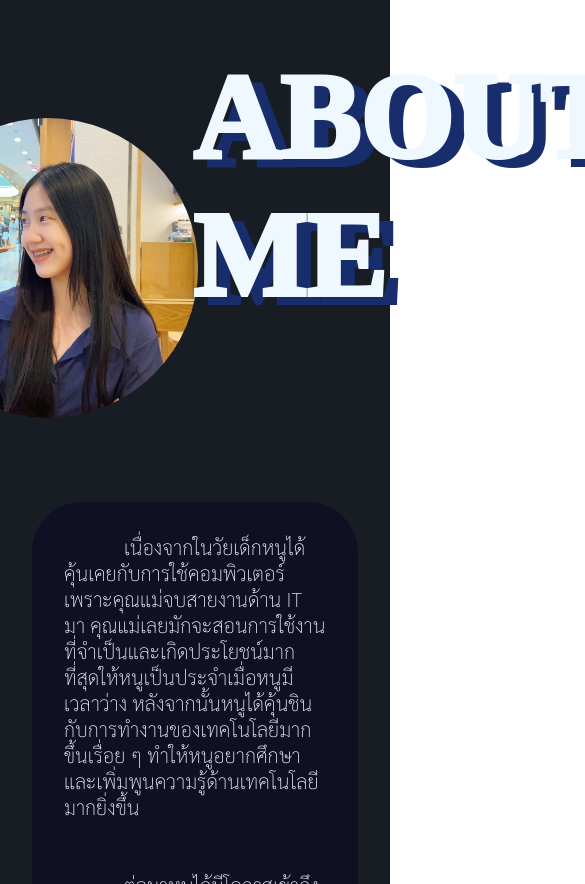
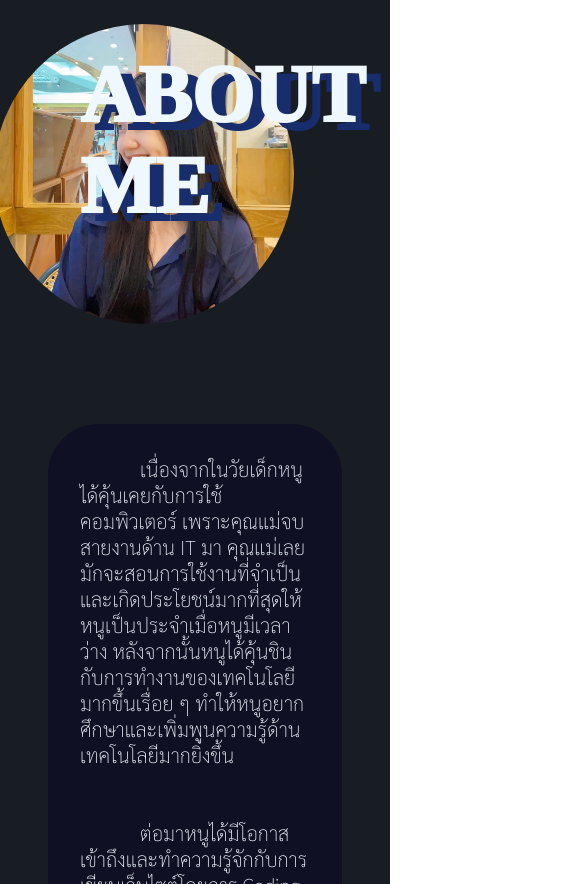
Before and after one commit to xiangxiang24/Website-Portfolio, a plain HTML site: page aboutme.html in a window 390 px wide. Shown: the part 216-1100 px from the top of the page, 585 px wide, since content can reach past the window. Drawn offline with Linux system fonts and the light colour scheme; a web font is replaced by a local one.

Commit message:
media screen D3

```diff
--- a/aboutme.html
+++ b/aboutme.html
@@ -124,7 +124,31 @@ img
             padding: 2rem;
         }
     /*Media screen of web*/
-
+    @media (max-width:1024px)
+    {
+        .text{margin-top: 5rem;}
+        .picture h1{font-size: 100px; width: 50%;}
+        .photo img{margin-right: -2rem; margin-top: 0rem;}
+    }
+    @media (max-width:1200px)
+    {
+        .picture h1{margin-left: 8rem;}
+        .photo img{margin-right: -2rem;}
+    }
+    @media (max-width:1044px)
+    {
+        .picture h1{font-size: 90px;}
+        .photo img{margin-right: -2rem;}
+    }
+    @media (max-width:768px)
+    {
+        .picture h1{font-size: 80px; margin-left: 5rem;}
+        .photo img{margin-right: -6rem;}
+    }
+    @media (max-width:1440px)
+    {
+        .text{margin: 3rem;}
+    }
     </style>
 </head>
 <body>
```
